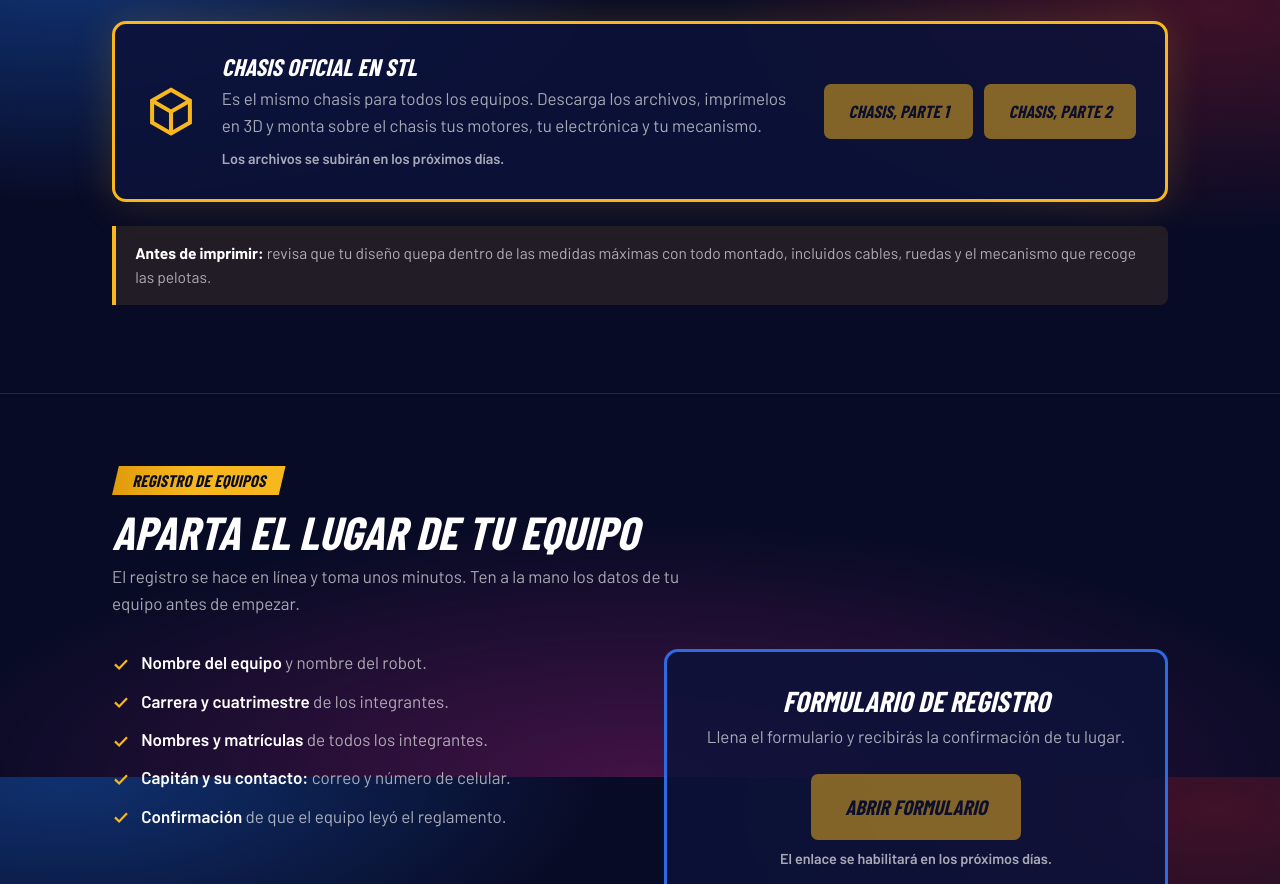
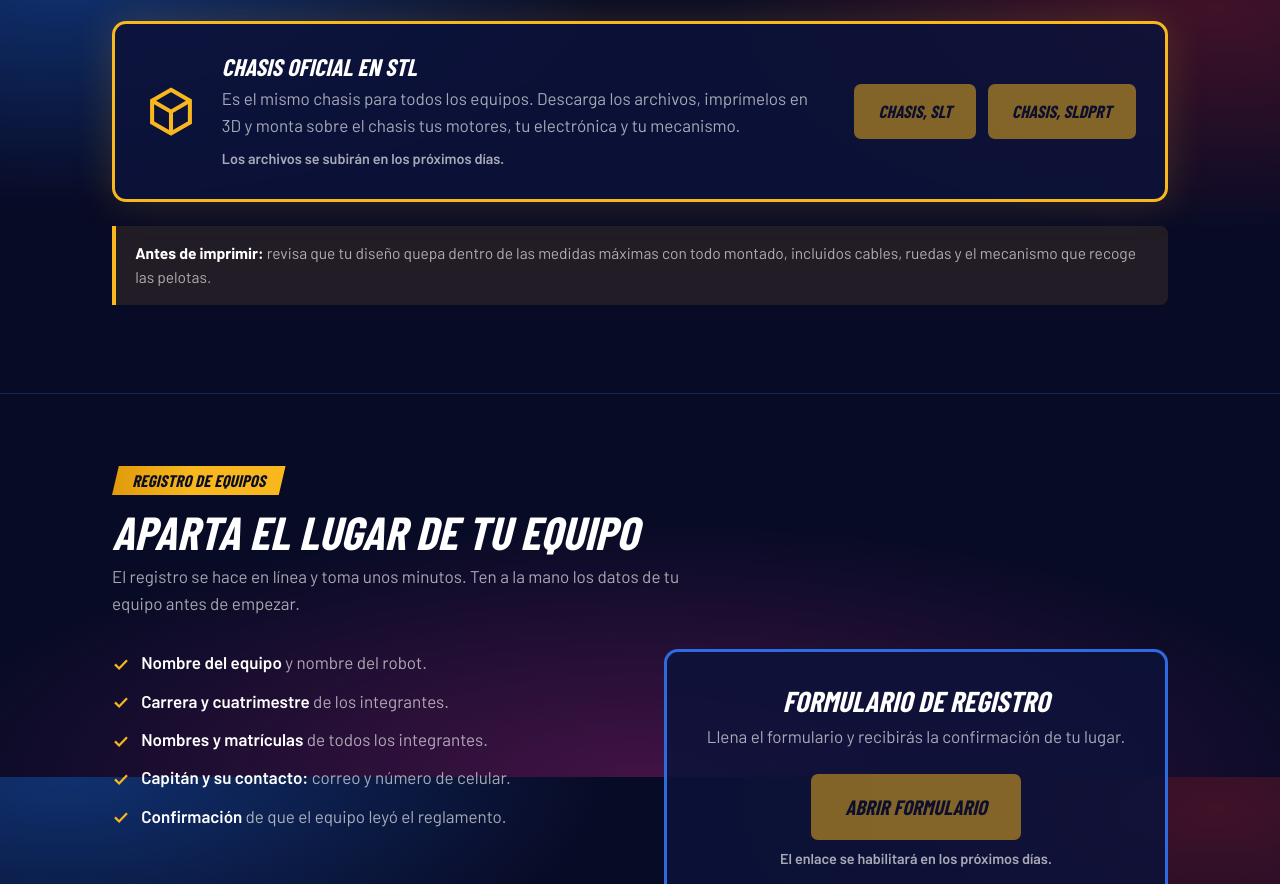
Before and after one commit to aortiz-UTVAM/Robot_Futbol_page, a plain HTML site: page index.html in a window 1280 px wide. Shown: the part 3223-4107 px from the top of the page. Drawn offline with nearby package versions, Linux system fonts and the light colour scheme; no server answers; a web font is replaced by a local one.

Commit message:
Botones de descarga
Se agregaron los archivos para descarga

```diff
--- a/index.html
+++ b/index.html
@@ -404,8 +404,8 @@ footer{border-top:2px solid var(--edge);background:rgba(8,11,38,.7);padding:2.5r
   // Un renglón por archivo. "nombre" es lo que dice el botón; "archivo" es el nombre
   // exacto del .stl que subes junto a index.html. Agrega o quita renglones libremente.
   var STL_ARCHIVOS = [
-    { nombre: "Chasis, parte 1", archivo: "chasis-1.stl" },
-    { nombre: "Chasis, parte 2", archivo: "chasis-2.stl" }
+    { nombre: "Chasis, SLT", archivo: "PALARB1.0.STL" },
+    { nombre: "Chasis, SLDPRT", archivo: "PALARB1.0.SLDPRT" }
   ];
   var FECHA    = "2026-12-11T11:00:00-06:00";
   /* ========================================================================== */
```
